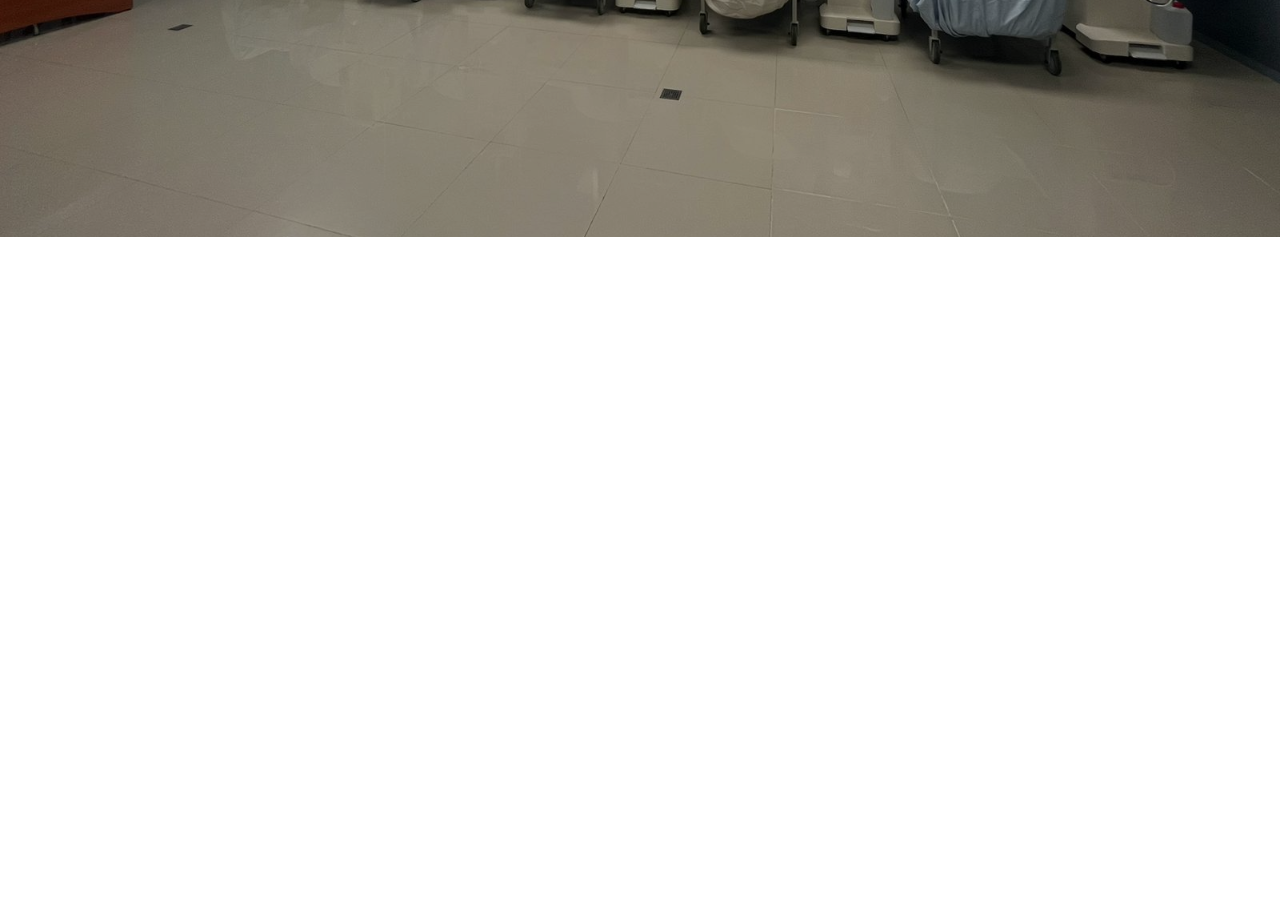
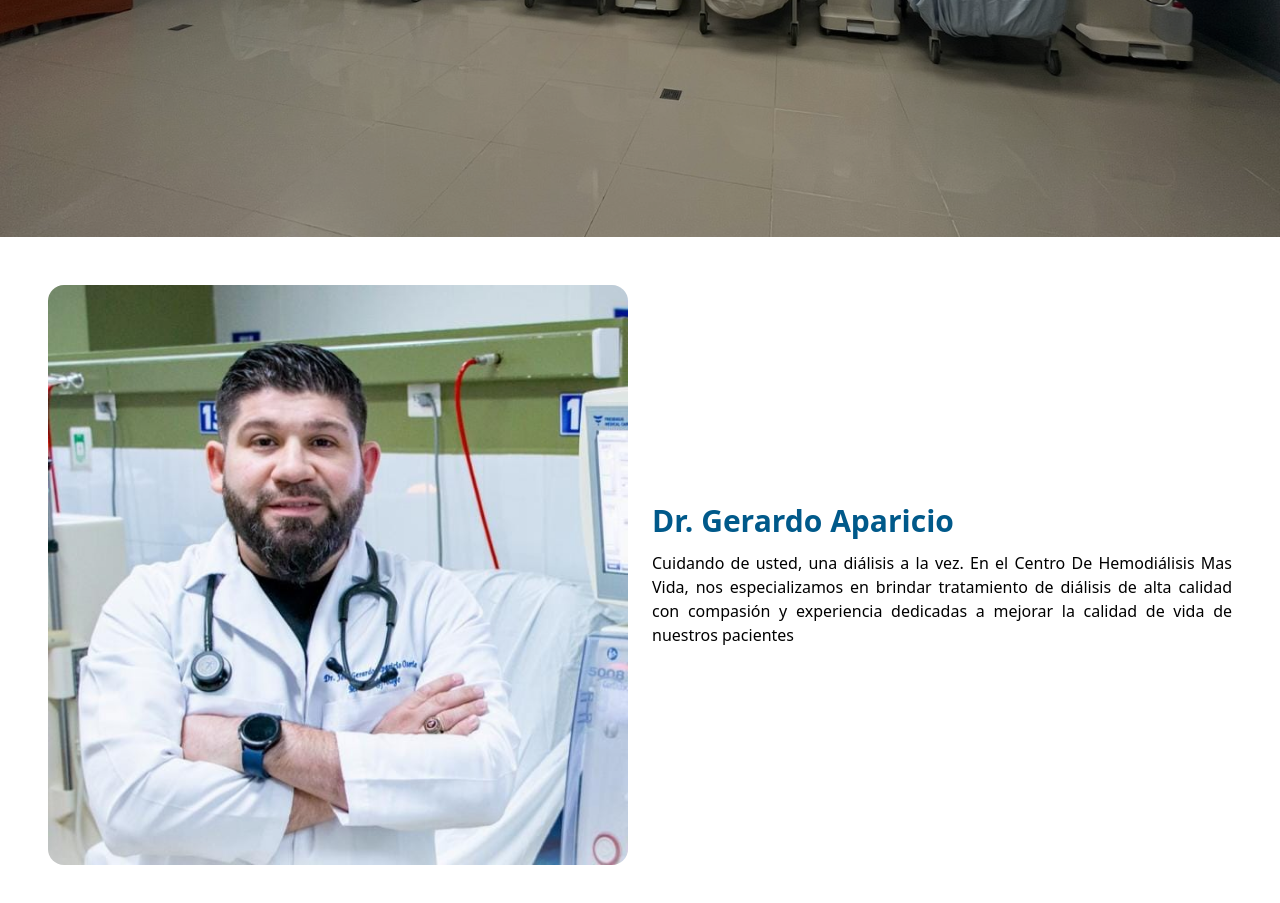
Before and after one commit to CristianRivera03/hemodialisis-Vida, a website: page index.html in a window 1280 px wide. Shown: the part 563-1466 px from the top of the page. Before the commit the page ends 800 px from the top, so only its background shows below. Drawn offline with nearby package versions, Linux system fonts and the light colour scheme.

Commit message:
Añadiendo apartado historia

```diff
--- a/index.html
+++ b/index.html
@@ -68,6 +68,22 @@
       <!-- end hero section content -->
     </section>
     <!-- End Hero Section -->
+
+    <!-- Historia -->
+     <div class="m-12 grid grid-cols-2 gap-6 ">
+      <div>
+        <img class="rounded-2xl" src="assets/doctor.jpeg" alt="Doctor">
+      </div>
+
+      <div class="flex flex-col justify-center gap-3">
+        <h1 class="text-3xl font-bold text-sky-800  ">Dr. Gerardo Aparicio</h1>
+        <p class="text-justify">Cuidando de usted, una diálisis a la vez.
+          En el Centro De Hemodiálisis Mas Vida, nos especializamos en brindar tratamiento de diálisis de alta calidad con compasión y experiencia dedicadas a mejorar la calidad de vida de nuestros pacientes</p>
+      </div>
+     </div>
+
+
+
     <script type="module" src="https://unpkg.com/ionicons@7.1.0/dist/ionicons/ionicons.esm.js"></script>
     <script nomodule src="https://unpkg.com/ionicons@7.1.0/dist/ionicons/ionicons.js"></script>
     <script src="./scripts/controller.js"></script>
```
Also changed, not shown: assets/doctor.jpeg (added), styles/output.css.
